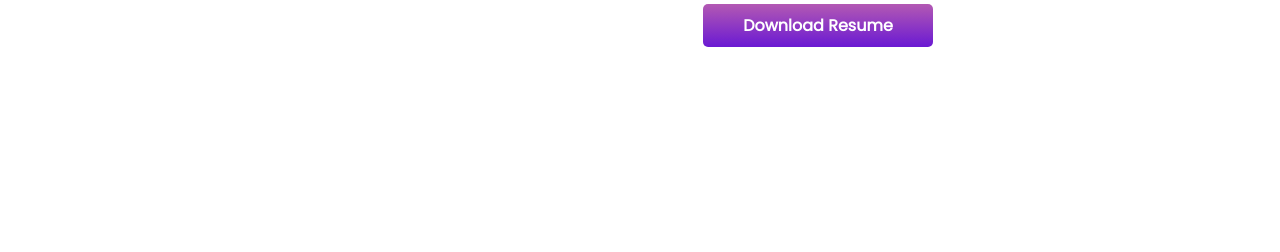
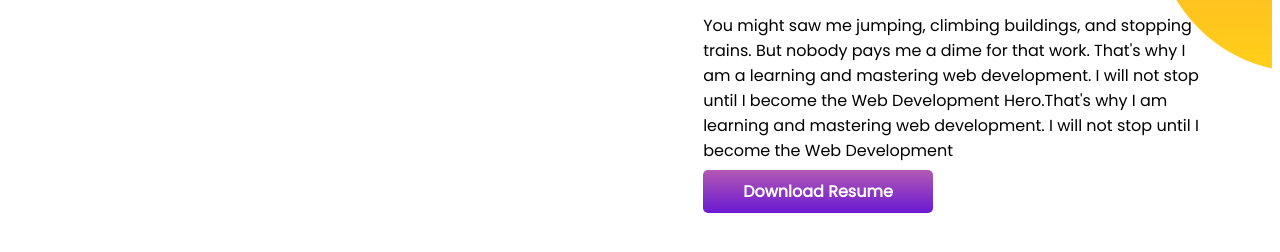
Before and after one commit to YounusMostafaSunny/developer-again-portfolio, a plain HTML site: page index.html in a window 1280 px wide. Shown: the part 1219-1471 px from the top of the page. Before the commit the page ends 1357 px from the top, so only its background shows below. Drawn offline with Linux system fonts and the light colour scheme.

Commit message:
a paragraph added

```diff
--- a/index.html
+++ b/index.html
@@ -47,6 +47,12 @@
                 Development
                 Hero.That's why I am learning and mastering web development. I will not stop until I become the Web
                 Development</p>
+            <p> You might saw me jumping, climbing buildings, and stopping trains. But nobody pays me a dime for that
+                work.
+                That's why I am a learning and mastering web development. I will not stop until I become the Web
+                Development
+                Hero.That's why I am learning and mastering web development. I will not stop until I become the Web
+                Development</p>
             <a class="link-button" target="_blank" href="https://www.behance.net/Younusmostafasunny/">Download
                 Resume</a>
 
```
